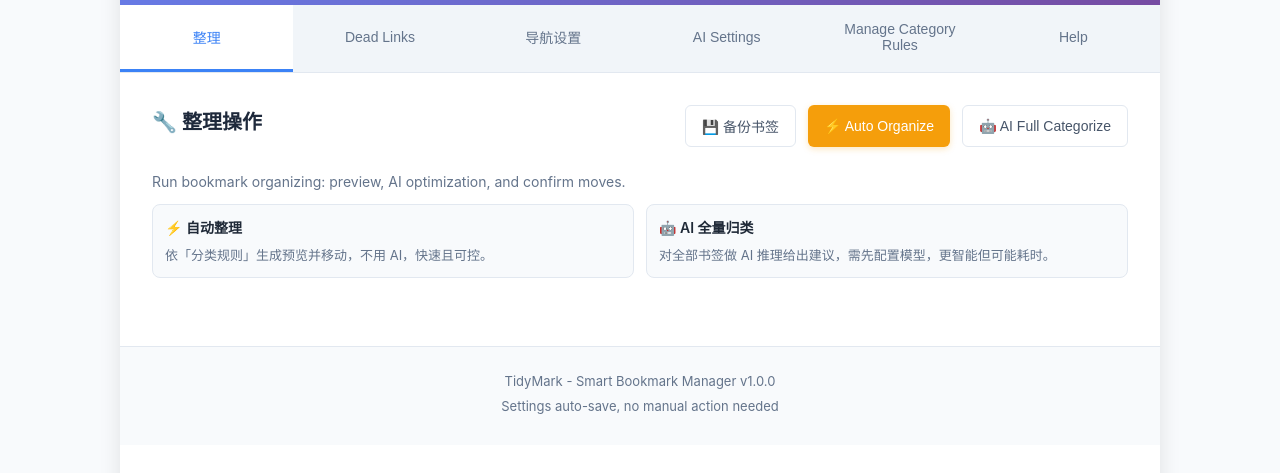
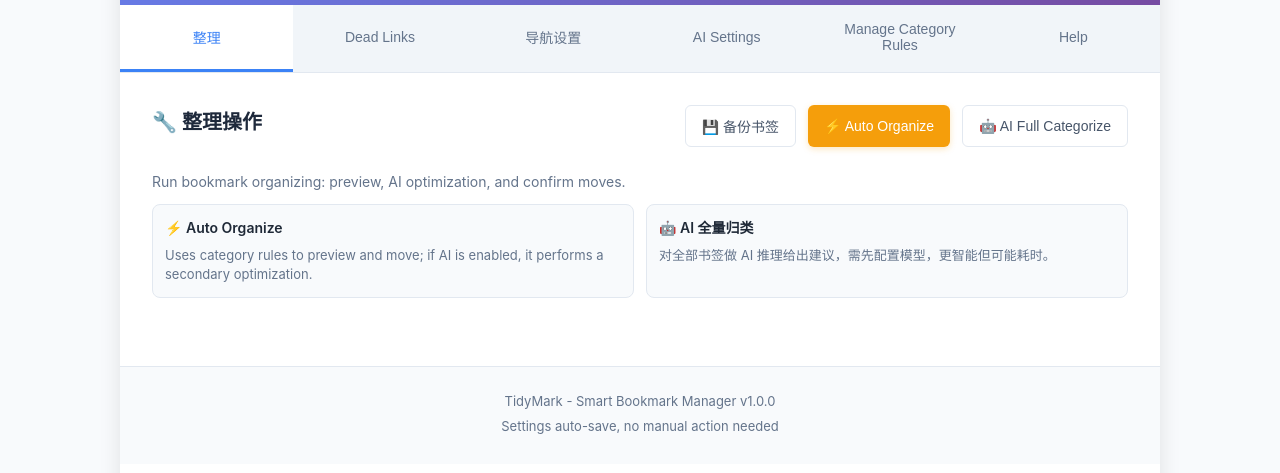
Before and after one commit to PanHywel/TidyMark, a browser extension: page src/pages/options/index.html in a window 1280 px wide. Shown: the part 81-554 px from the top of the page. Drawn offline with Linux system fonts and the light colour scheme.

Commit message:
feat(options): clarify Auto Organize hint and add i18n key; chore: bump manifest to 1.3.6

```diff
--- a/services/i18n.js
+++ b/services/i18n.js
@@ -169,6 +169,7 @@
     // Help content
     'organize.header': { 'zh-CN': '🔧 整理操作', 'zh-TW': '🔧 整理操作', 'en': '🔧 Organize Actions', 'ru': '🔧 Действия упорядочивания' },
     'organize.desc': { 'zh-CN': '在此执行书签整理操作：生成预览、AI 优化与确认移动。', 'zh-TW': '在此執行書籤整理：生成預覽、AI 優化與確認移動。', 'en': 'Run bookmark organizing: preview, AI optimization, and confirm moves.', 'ru': 'Организация закладок: предпросмотр, оптимизация AI и подтверждение.' },
+    'organize.auto.hint': { 'zh-CN': '依「分类规则」生成预览并移动；如启用 AI，将进行二次优化。', 'zh-TW': '依「分類規則」生成預覽並移動；如啟用 AI，將進行二次優化。', 'en': 'Uses category rules to preview and move; if AI is enabled, it performs a secondary optimization.', 'ru': 'По правилам категорий создаёт предпросмотр и выполняет перемещение; при включённом AI выполняет вторичную оптимизацию.' },
     'help.organize.header': { 'zh-CN': '🔧 使用整理功能', 'zh-TW': '🔧 使用整理功能', 'en': '🔧 Using Organize', 'ru': '🔧 Использование упорядочивания' },
     'help.organize.desc': { 'zh-CN': '通过“整理”标签执行自动整理或 AI 全量归类，支持预览与确认。', 'zh-TW': '透過「整理」標籤執行自動整理或 AI 全量歸類，支援預覽與確認。', 'en': 'Use the Organize tab to run Auto Organize or AI Full Categorization with preview and confirmation.', 'ru': 'Во вкладке «Упорядочить» запускайте автосортировку или полную категоризацию AI с предпросмотром и подтверждением.' },
     'help.organize.step1': { 'zh-CN': '点击“⚡ 自动整理”生成预览；如启用 AI，将进行二次优化。', 'zh-TW': '點擊「⚡ 自動整理」生成預覽；如啟用 AI，將進行二次優化。', 'en': 'Click “⚡ Auto Organize” to generate a preview; if AI is enabled, it refines results.', 'ru': 'Нажмите «⚡ Автосортировка» для предпросмотра; при включенном AI произойдет доработка.' },
--- a/src/pages/options/index.html
+++ b/src/pages/options/index.html
@@ -249,8 +249,8 @@
       <p data-i18n="organize.desc">在此执行书签整理操作：生成预览、AI 优化与确认移动。</p>
       <div class="hint-grid" aria-label="整理方式说明">
         <div class="hint-card">
-          <div class="hint-title">⚡ 自动整理</div>
-          <p>依「分类规则」生成预览并移动，不用 AI，快速且可控。</p>
+          <div class="hint-title" data-i18n="ai.organize.btn">⚡ 自动整理</div>
+          <p data-i18n="organize.auto.hint">依「分类规则」生成预览并移动；如启用 AI，将进行二次优化。</p>
         </div>
         <div class="hint-card">
           <div class="hint-title">🤖 AI 全量归类</div>
```
Also changed, not shown: manifest.json.
